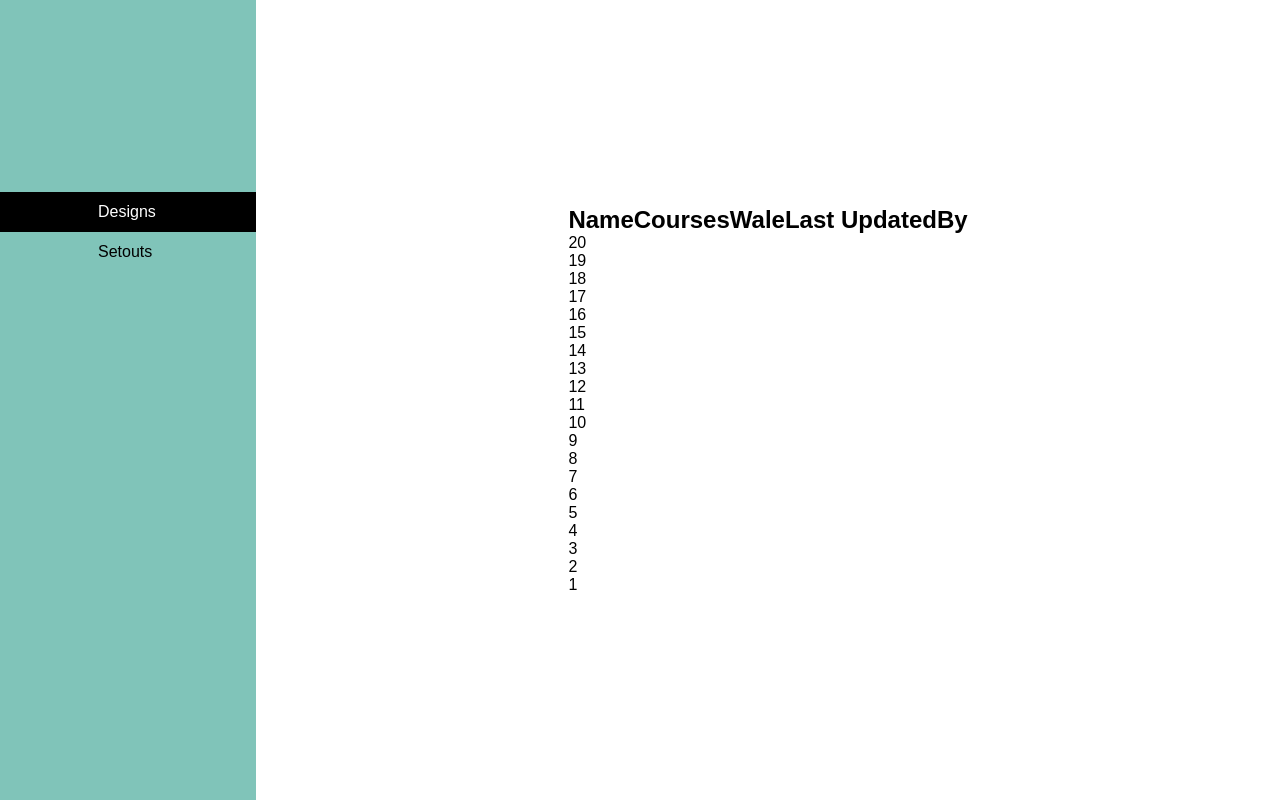
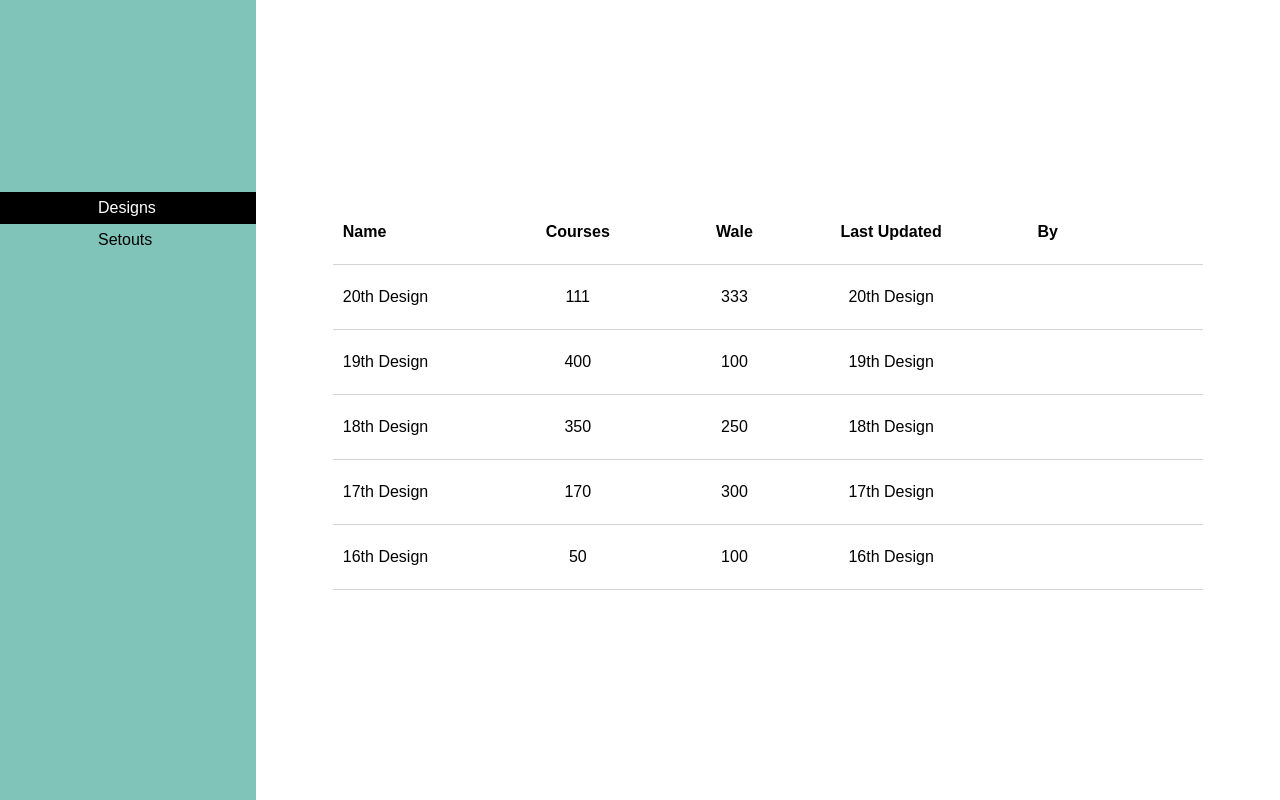
Before and after one commit to LoohanZero/cadt-test, a React (Create React App) app: page /designs in a window 1280 px wide. Built offline with nearby package versions, Linux system fonts and the light colour scheme; data requests are answered from the project's data file.

Commit message:
added styling to table and added some global variables for font size

```diff
--- a/src/components/aside/aside.scss
+++ b/src/components/aside/aside.scss
@@ -16,9 +16,9 @@
 
 .aside-nav-link {
 	display: flex;
-	font-size: 1em;
+	font-size: $default-font-size;
 	justify-content: center;
-	line-height: 40px;
+	line-height: $default-line-height;
 	text-align: left;
 	transition: 0.2s ease-in-out;
 	width: 100%;
--- a/src/components/table/Table.js
+++ b/src/components/table/Table.js
@@ -6,17 +6,32 @@ import React from 'react';
 
 const Table = ({ data, titles }) => {
 
-
 	return (
-		<div>
-			<ul>
-				<li className='table-heading-list-item'>
+		<div className='table-list-container'>
+			<ul className='table-list'>
+				<li className='table-row-styling'>
 					{titles?.map((title, index) =>
-						(<div key={index}>
-							<h2>{title}</h2>
+						(<div className='table-row-item-container' key={index}>
+							<h2 className='table-column-title'>{title}</h2>
 						</div>))}
 				</li>
-				{data?.map((item, index) => <li key={index}>{item.id}</li>)}
+				{data?.map(item =>
+					<li key={item.id} >
+						<a className='table-row-styling'>
+							<div className='table-row-item-container'>
+								<p>{item.name}</p>
+							</div>
+							<div className='table-row-item-container'>
+								<p>{item.courses}</p>
+							</div>
+							<div className='table-row-item-container'>
+								<p>{item.wales}</p>
+							</div>
+							<div className='table-row-item-container'>
+								<p>{item.name}</p>
+							</div>
+						</a>
+					</li>)}
 			</ul>
 
 		</div>
--- a/src/components/table/table.scss
+++ b/src/components/table/table.scss
@@ -1,4 +1,31 @@
-.table-heading-list-item {
+@import '../../styles/variables';
+
+.table-list-container {
+    width: 85%;
+    height: 50vh;
+    overflow-y: scroll;
+}
+
+
+.table-row-styling {
     display: flex;
+    line-height: 4em;
+    border-bottom: 1px solid $underlined-color;
+}
+
+.table-row-item-container {
+   width: 18%;
+   text-align: center;
+   font-size: $default-font-size;
+}
+
+.table-row-item-container:first-child {
+    text-align: left;
+    margin-left: 10px;
+
+ }
+
+.table-column-title {
+    font-size: $default-font-size;
 
 }
--- a/src/styles/_variables.scss
+++ b/src/styles/_variables.scss
@@ -2,3 +2,10 @@
 
 $default-background-color: #80c4b9;
 $hover-background-color: #598981;
+$underlined-color: #D3D3D3;
+
+// FONTS
+
+$default-font-family: Arial, Helvetica, sans-serif;
+$default-font-size: 1em;
+$default-line-height: 2em;
--- a/src/styles/global.scss
+++ b/src/styles/global.scss
@@ -4,7 +4,7 @@
 }
 
 body {
-	font-family: Arial, Helvetica, sans-serif;
+	font-family: $default-font-family;
 	margin: 0;
 	padding: 0;
 }
```
